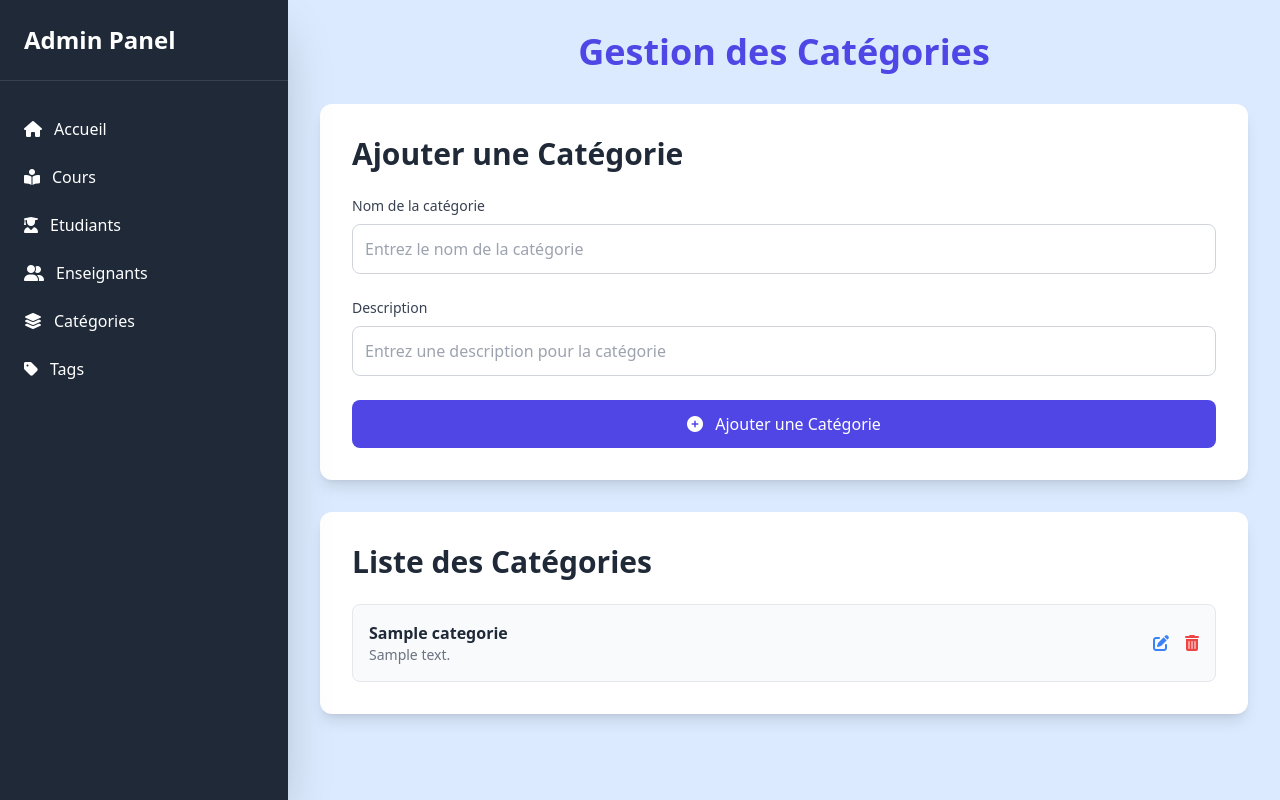
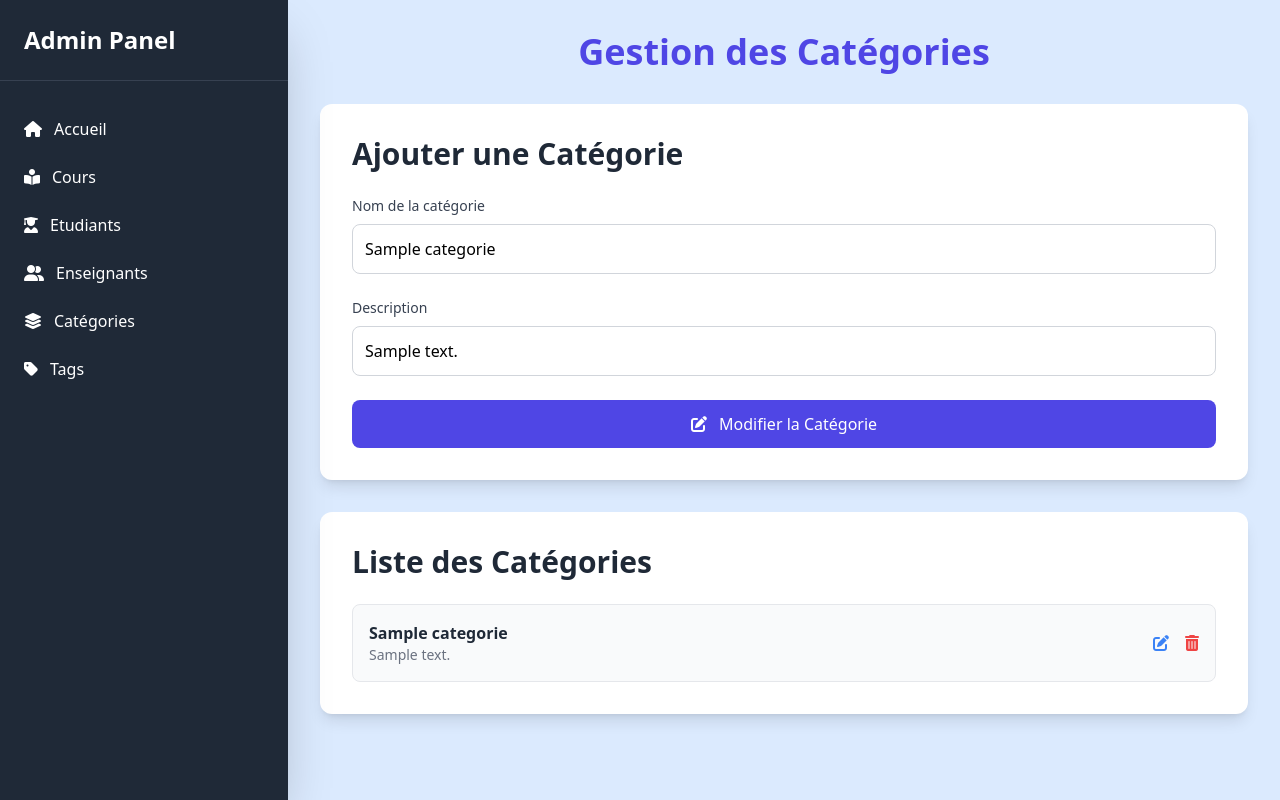
Before and after one commit to latifa-taybi/Youdemy, a PHP site: page /administrateur/categories.php?id_edit=1 in a window 1280 px wide. Run offline with PHP 8.4, Linux system fonts and the light colour scheme; tables that the repository leaves empty hold one stand-in row (values such as "Sample post"); some libraries are stand-ins or nearby versions.

Commit message:
partie de suppression des categories

```diff
--- a/administrateur/categories.php
+++ b/administrateur/categories.php
@@ -12,14 +12,19 @@ if (isset($_POST['addCategory'])) {
 }
 
 // --Modifier les Categories
-if (isset($_GET['id'])) {
-    $categorieEdit=$categorie->getCategorieId($_GET['id']);
+if (isset($_GET['id_edit'])) {
+    $categorieEdit = $categorie->getCategorieId($_GET['id_edit']);
 }
 
 if(isset($_POST['editCategory'])){
     $nomCat = $_POST['categoryName'];
     $descCat = $_POST['categoryDescription'];
-    $categorie->EditCategorie($_GET['id'], $nomCat, $descCat);
+    $categorie->EditCategorie($_GET['id_edit'], $nomCat, $descCat);
+    header('location: categories.php');
+}
+
+if (isset($_GET['id_delete'])) {
+    $categorieDelete = $categorie->DeleteCategorie($_GET['id_delete']);
     header('location: categories.php');
 }
 
@@ -61,9 +66,9 @@ if(isset($_POST['editCategory'])){
 
             <!-- Bouton Ajouter -->
              <?php
-                if(isset($_GET['id'])){
+                if(isset($_GET['id_edit'])){
                     echo "<button type='submit' id='editCategory' name='editCategory' class='w-full bg-indigo-600 text-white font-medium py-3 px-4 rounded-lg hover:bg-indigo-700 transition'>
-                        <i class='fas fa-plus-circle mr-2'></i>
+                        <i class='fas fa-edit mr-2'></i>
                         Modifier la Catégorie
                         </button> ";
                 }else{
--- a/classes/Categorie.php
+++ b/classes/Categorie.php
@@ -38,12 +38,12 @@ class Categorie{
                     <p class='text-gray-500 text-sm'>$categorie[description]</p>
                 </div>
                 <div class='flex space-x-4'>
-                    <a href='../administrateur/categories.php?id=$categorie[id_categorie]'>
+                    <a href='../administrateur/categories.php?id_edit=$categorie[id_categorie]'>
                         <button class='text-blue-500 hover:text-blue-700 font-small flex items-center space-x-2 transition-transform hover:scale-105'>
                             <i class='fas fa-edit'></i>
                         </button>
                     </a>
-                    <a>
+                    <a href='../administrateur/categories.php?id_delete=$categorie[id_categorie]'>
                         <button class='text-red-500 hover:text-red-700 font-small flex items-center space-x-2 transition-transform hover:scale-105'>
                             <i class='fas fa-trash-alt'></i>
                         </button>
@@ -64,6 +64,15 @@ class Categorie{
         ]);
     }
 
+    public function DeleteCategorie($id){
+        $stmt=$this->pdo->prepare("DELETE FROM categorie WHERE id_categorie = :id_categorie");
+        $stmt->execute([
+            ':id_categorie'=>$id
+        ]);
+    }
+
+
+
 
 }
 ?>
```
Also changed, not shown: CategoriesManager/addCategorie.php (added, +11 -0 lines), CategoriesManager/editCategorie.php (added, +17 -0 lines), CategoriesManager/deleteCategorie.php (added).
